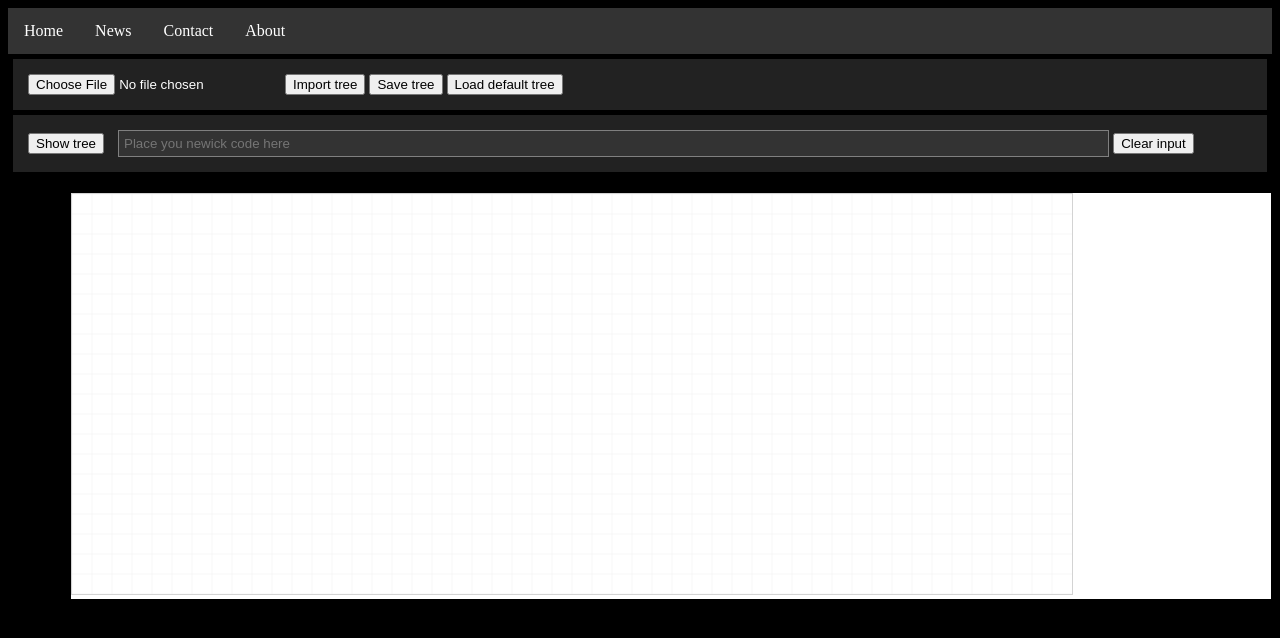
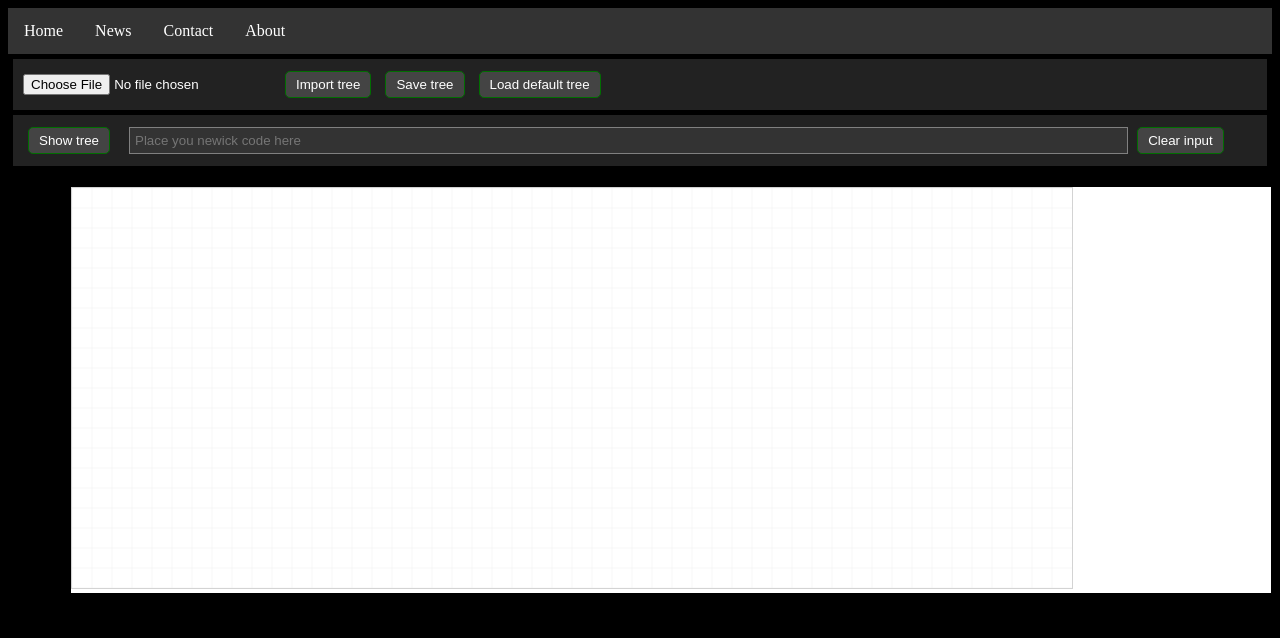
Before and after one commit to ArnoutLuinge/html-newick-tree-viewer, a plain HTML site: page index.html in a window 1280 px wide. Drawn offline with Linux system fonts and the light colour scheme.

Commit message:
button style improements, clear canvas added

```diff
--- a/newick_builder.js
+++ b/newick_builder.js
@@ -7,7 +7,7 @@ const treeLineWidth = 2;
 
 drawRaster();
 
-
+//spit en verwerk de newick input string
 function getValues() {
 
 	//step 1: filtering outer brackets outer brackets
@@ -24,7 +24,7 @@ function getValues() {
 
 }
 
-
+//haal de input string op een reops de voldgende vuncties
 function showTree(){
 	console.log('button pressed');
 	let x = document.getElementById("newick_text_input").value;
@@ -36,12 +36,13 @@ function showTree(){
 	drawTree();
 }
 
-
+//teken de boomm
 function drawTree(){
 
 	let treeArray = ["A:0.1","B:0.2",["C:0.3","D:0.4"],"E:0.5"];
 	console.log("treeArray:" + treeArray);
 
+	//initialiseer het canvas
 	let c = document.getElementById("drawing_canvas");
 	let ctx = c.getContext("2d");
 
@@ -58,7 +59,7 @@ function drawTree(){
 	let start_point = 200 - (line_length / 2);
 	console.log("starting point", start_point);
 
-	//eerste lijn tekenen
+	//eerste verticale lijn tekenen
 	ctx.beginPath();
 	ctx.moveTo(180, start_point);
 	ctx.lineTo(180, (start_point + line_length));
@@ -66,6 +67,7 @@ function drawTree(){
 	ctx.strokeStyle = "#000";
 	ctx.stroke();
 
+	//horizontale lijnen tekenen
 	for (i = 0; i <= treeArray.length; i++){
 		console.log("loop:" + i);
 
@@ -94,14 +96,14 @@ function drawTree(){
 
 }
 
-
+//als je op de knop 'load default' klikt laadt hij de default tree in en laat hij hem zien
 function loadDefault() {
 	document.getElementById("newick_text_input").value = defaultTree;
 
 	showTree();
 }
 
-
+//hetv tekenen van een raster met 20px tussen de lijnen
 function drawRaster(){
 	let c = document.getElementById("drawing_canvas");
 	let ctx = c.getContext("2d");
@@ -125,7 +127,7 @@ function drawRaster(){
 	}
 }
 
-
+// een test cirkel een lijtjes tekenen
 function drawTest(){
 	let c = document.getElementById("drawing_canvas");
 	let ctx = c.getContext("2d");
@@ -146,7 +148,7 @@ function drawTest(){
 	ctx.stroke();
 }
 
-
+//als je in het input fiels op enter drukt klikt hij op de showtree knop
 document.getElementById('newick_text_input').onkeypress = function(e){
     if (!e) e = window.event;
     var keyCode = e.keyCode || e.which;
@@ -157,7 +159,7 @@ document.getElementById('newick_text_input').onkeypress = function(e){
     }
   }
 
-
+//kijkt od er iets ij\n de file input zien endals dat zo laadt hij het bestand als text
 document.getElementById("input_file").addEventListener("change",function(){
   let file = this.files[0];
 
@@ -177,7 +179,6 @@ document.getElementById("input_file").addEventListener("change",function(){
       reader.readAsText(file, "UTF-8");
 	  let str = document.getElementById("newick_text_input").value;
 
-
     }
 
 },false);
@@ -188,7 +189,7 @@ function readNewick() {
 	console.log(amount_branch);
 }
 
-
+//valideer de user input of er daadwerkelijk kloppende newick staat en geef relevenate foutmeldeinge aan de gebruiker
 function validateInput(){
 	console.log("Validating input...");
 	let newick = document.getElementById("newick_text_input").value;
@@ -250,8 +251,12 @@ function validateInput(){
 	}
 }
 
-
+//leeg het input field
 function clearInput(){
 	document.getElementById("newick_text_input").value = "";
 
+	let c = document.getElementById("drawing_canvas");
+	let ctx = c.getContext("2d");
+	ctx.clearRect(0, 0, c.width, c.height);
+
 }
--- a/stylesheet.css
+++ b/stylesheet.css
@@ -30,14 +30,14 @@ li a:hover {
 
 .toolbar{
 	margin: 5px;
-	padding:15px;
+	padding: 10px;
 	background-color: #222;
 
 }
 
 .newick_text{
 	margin: 5px;
-	padding:15px;
+	padding: 10px;
 	background-color: #222;
 }
 
@@ -71,3 +71,22 @@ li a:hover {
 	margin-top: 5px;
 
 }
+
+button, #input_file input{
+	border-radius: 5px;
+	border: 1.5px solid #016e01;
+	background-color: #444;
+	color: #fff;
+	padding: 5px;
+	padding-left: 10px;
+	padding-right: 10px;
+	margin: 2px;
+	margin-left: 5px;
+	margin-right: 5px;
+	transition-duration: .3s;
+}
+
+button:hover{
+	border: 1.5px solid #08aa08;
+	box-shadow: 0px 0px 20px #ccc;
+}
```
